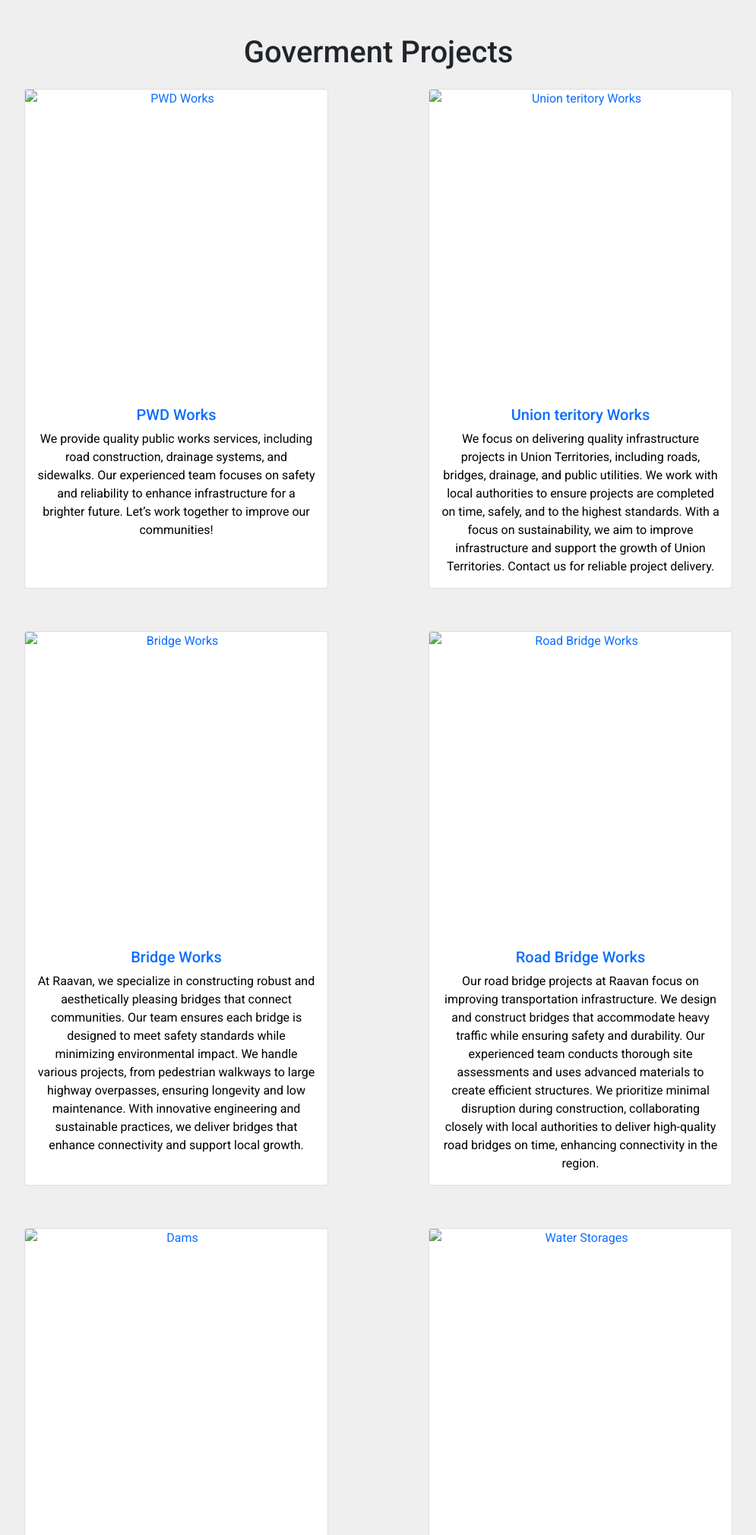
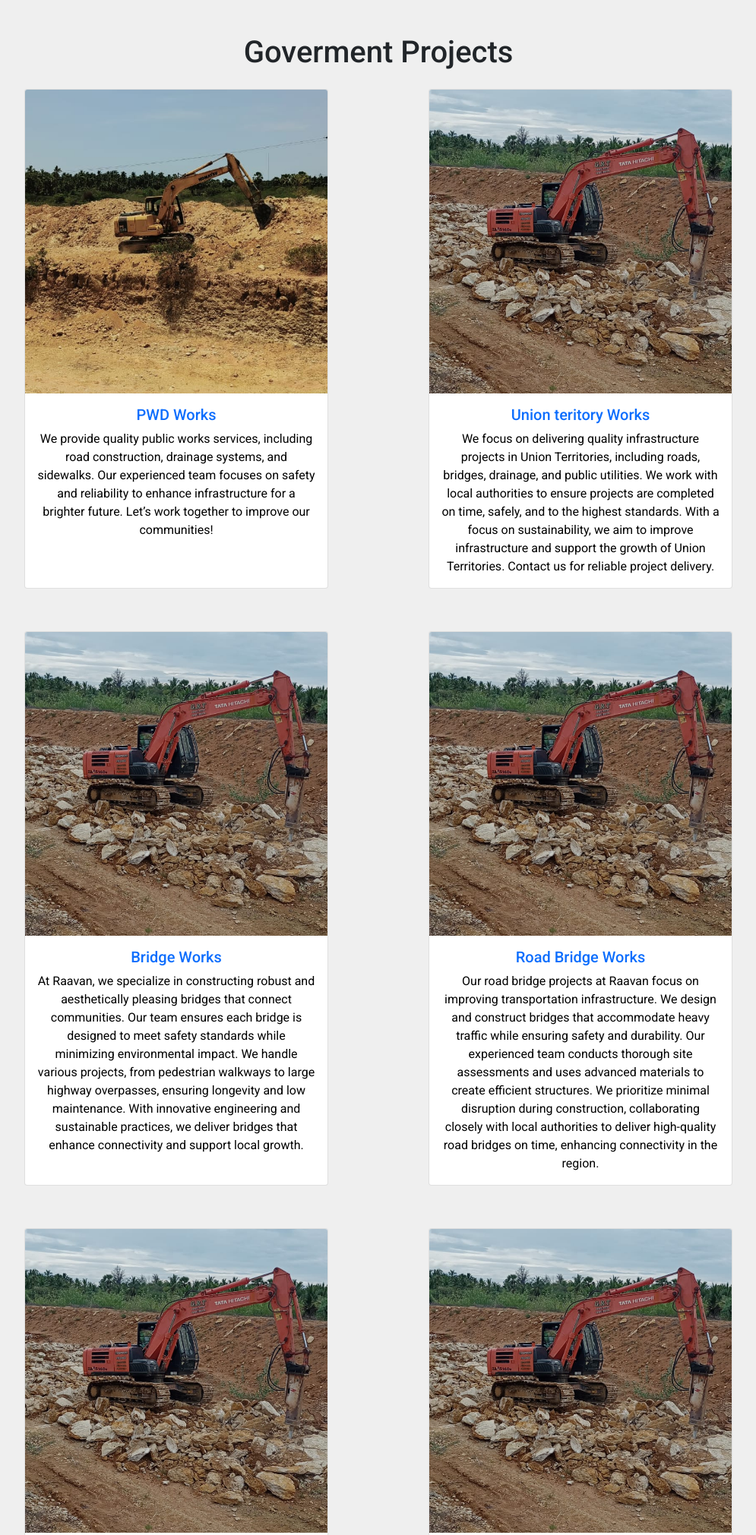
Before and after one commit to BharathASL/raavanan-constructions-website, a website: page pages/index.htm in a window 1280 px wide. Shown: the part 932-2953 px from the top of the page at 76% size, without its empty margins (142-1137 px from the left). Drawn offline with nearby package versions, Linux system fonts and the light colour scheme; files that its build step writes are made by us from their sources; the site is published under a folder, as on GitHub Pages, so addresses that start at the root find nothing.

Commit message:
Image reference fix

```diff
--- a/pages/index.htm
+++ b/pages/index.htm
@@ -140,7 +140,7 @@
             <h1 id="#GovermentProjects" class="mt-5">Goverment Projects</h1>
             <div>
                 <a class="mt-3 card" href="#">
-                    <img src=" /assets/images/project-works/others-1.jpg" class="card-img-top" alt="PWD Works">
+                    <img src="../assets/images/project-works/others-1.jpg" class="card-img-top" alt="PWD Works">
                     <div class="card-body">
                         <h5 class="card-title">PWD Works</h5>
                         <p class="card-text">We provide quality public works services, including road construction,
@@ -152,7 +152,7 @@
                     </div>
                 </a>
                 <a class="mt-3 card" href="#">
-                    <img src="/assets/images/project-works/others-6.jpg" class="card-img-top"
+                    <img src="../assets/images/project-works/others-6.jpg" class="card-img-top"
                         alt="Union teritory Works">
                     <div class="card-body">
                         <h5 class="card-title">Union teritory Works</h5>
@@ -165,7 +165,7 @@
                     </div>
                 </a>
                 <a class="mt-3 card" href="#">
-                    <img src="/assets/images/project-works/others-6.jpg" class="card-img-top" alt="Bridge Works">
+                    <img src="../assets/images/project-works/others-6.jpg" class="card-img-top" alt="Bridge Works">
                     <div class="card-body">
                         <h5 class="card-title">Bridge Works</h5>
                         <p class="card-text">At Raavan, we specialize in constructing robust and aesthetically pleasing
@@ -178,7 +178,7 @@
                     </div>
                 </a>
                 <a class="mt-3 card" href="#">
-                    <img src="/assets/images/project-works/others-6.jpg" class="card-img-top" alt="Road Bridge Works">
+                    <img src="../assets/images/project-works/others-6.jpg" class="card-img-top" alt="Road Bridge Works">
                     <div class="card-body">
                         <h5 class="card-title">Road Bridge Works</h5>
                         <p class="card-text">Our road bridge projects at Raavan focus on improving transportation
@@ -191,7 +191,7 @@
                     </div>
                 </a>
                 <a class="mt-3 card" href="#">
-                    <img src="/assets/images/project-works/others-6.jpg" class="card-img-top" alt="Dams">
+                    <img src="../assets/images/project-works/others-6.jpg" class="card-img-top" alt="Dams">
                     <div class="card-body">
                         <h5 class="card-title">Dams</h5>
                         <p class="card-text">At Raavan, we excel in building dams that ensure effective water management
@@ -204,7 +204,7 @@
                     </div>
                 </a>
                 <a class="mt-3 card" href="#">
-                    <img src="/assets/images/project-works/others-6.jpg" class="card-img-top" alt="Water Storages">
+                    <img src="../assets/images/project-works/others-6.jpg" class="card-img-top" alt="Water Storages">
                     <div class="card-body">
                         <h5 class="card-title">Water Storages</h5>
                         <p class="card-text">We provide efficient water storage solutions at Raavan, including the
@@ -217,7 +217,7 @@
                     </div>
                 </a>
                 <a class="mt-3 card" href="#">
-                    <img src="/assets/images/project-works/others-6.jpg" class="card-img-top" alt="Drainages">
+                    <img src="../assets/images/project-works/others-6.jpg" class="card-img-top" alt="Drainages">
                     <div class="card-body">
                         <h5 class="card-title">Drainages</h5>
                         <p class="card-text">At Raavan, we specialize in designing effective drainage systems to manage
```
